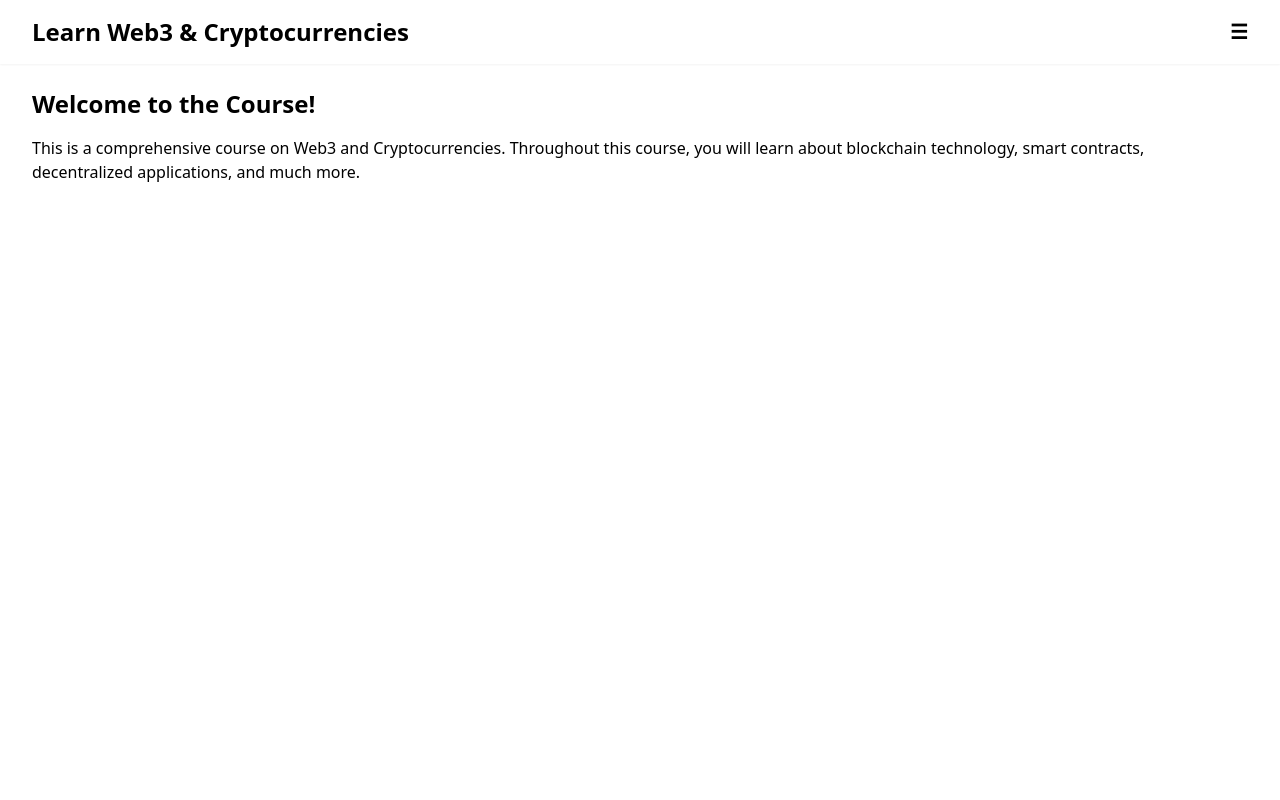
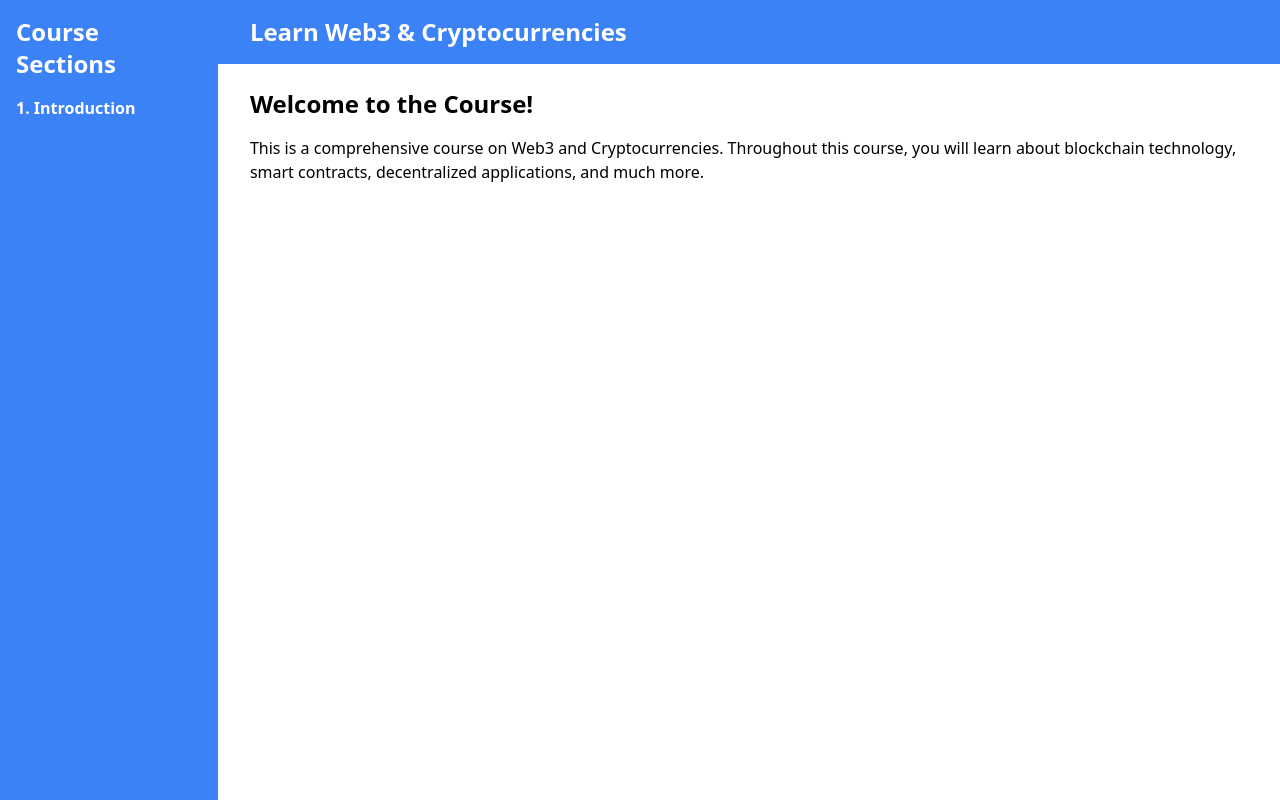
Before and after one commit to 0x7d0/wplmsweb3, a Next.js app: page / in a window 1280 px wide. Built offline with nearby package versions, Linux system fonts and the light colour scheme.

Commit message:
nav to the left

```diff
--- a/pages/index.js
+++ b/pages/index.js
@@ -2,60 +2,61 @@ import Head from 'next/head';
 import { useState } from 'react';
 
 export default function Home() {
-  const [showNav, setShowNav] = useState(false);
+  const [activeSection, setActiveSection] = useState(null);
 
-  const toggleNav = () => {
-    setShowNav(!showNav);
+  const toggleSection = (section) => {
+    setActiveSection(activeSection === section ? null : section);
   };
 
   return (
-    <div className="flex flex-col min-h-screen">
+    <div className="flex min-h-screen">
       <Head>
         <title>Learn Web3 & Cryptocurrencies</title>
         <meta name="description" content="Unlock the Future of Decentralized Technology" />
         <link rel="icon" href="/favicon.ico" />
       </Head>
 
-      <header className="bg-white shadow-sm">
-        <div className="container mx-auto py-4 px-4 sm:px-6 lg:px-8">
-          <div className="flex justify-between items-center">
-            <h1 className="text-2xl font-bold">Learn Web3 & Cryptocurrencies</h1>
-            <button onClick={toggleNav} className="text-xl font-bold">
-              ☰
+      <nav className="bg-blue-500 w-64 space-y-4 p-4">
+        <h1 className="text-2xl font-bold text-white">Course Sections</h1>
+        <ul>
+          <li>
+            <button
+              className="font-semibold text-white"
+              onClick={() => toggleSection(1)}
+            >
+              1. Introduction
             </button>
-          </div>
+            {activeSection === 1 && (
+              <ul className="pl-4 space-y-1">
+                <li>
+                  <a href="#section1_1" className="text-white">1.1. What is Web3?</a>
+                </li>
+                {/* Add more sub-sections here */}
+              </ul>
+            )}
+          </li>
+          {/* Add more sections here */}
+        </ul>
+      </nav>
+
+      <div className="flex flex-col w-full">
+        <header className="bg-blue-500 py-4">
+          <div className="container mx-auto px-4 sm:px-6 lg:px-8">
+            <h1 className="text-2xl font-bold text-white">
+              Learn Web3 & Cryptocurrencies
+            </h1>
           </div>
         </header>
 
         <main className="container mx-auto py-6 px-4 sm:px-6 lg:px-8">
-        <div className="flex">
-          {showNav && (
-            <nav className="bg-gray-200 p-4 w-64 space-y-4">
-              <h2 className="text-xl font-bold">Course Sections</h2>
-              <ul>
-                <li>
-                  <a href="#section1">1. Introduction</a>
-                </li>
-                <li>
-                  <a href="#section2">2. Blockchain Basics</a>
-                </li>
-                <li>
-                  <a href="#section3">3. Smart Contracts</a>
-                </li>
-                {/* Add more sections here */}
-              </ul>
-            </nav>
-          )}
-
-          <div className="flex-1">
           <h2 className="text-2xl font-bold mb-4">Welcome to the Course!</h2>
           <p>
-              This is a comprehensive course on Web3 and Cryptocurrencies. Throughout this course, you will learn about
-              blockchain technology, smart contracts, decentralized applications, and much more.
+            This is a comprehensive course on Web3 and Cryptocurrencies.
+            Throughout this course, you will learn about blockchain technology,
+            smart contracts, decentralized applications, and much more.
           </p>
+        </main>
       </div>
-        </div>
-      </main>
     </div>
   );
 }
```
Lines whose indentation alone changed are shown as unchanged.
